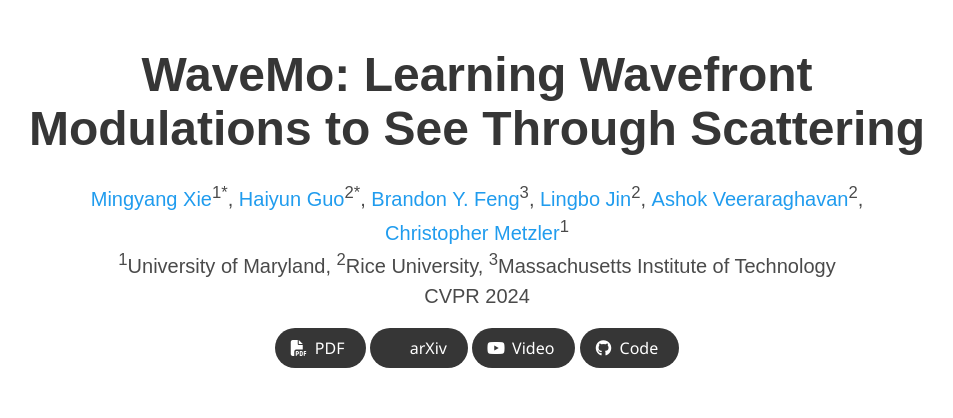
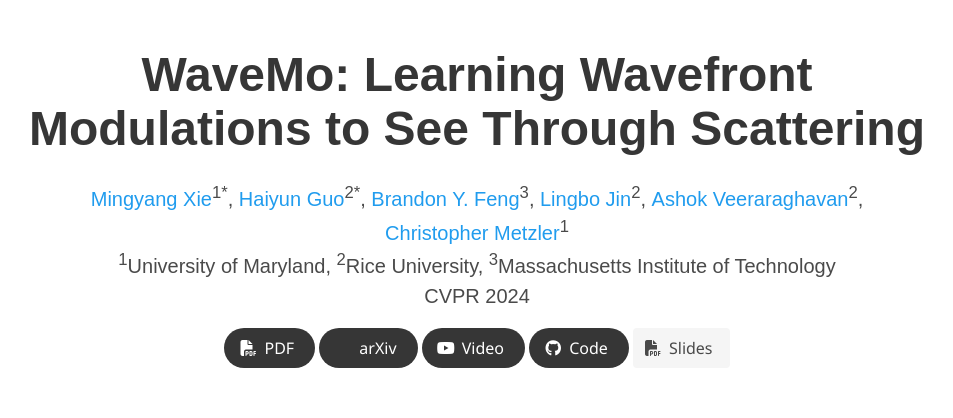
Before and after one commit to wavemo-2024/wavemo-2024.github.io, a plain HTML site: page index.html in a window 1280 px wide. Shown: the top 418 px of the page, without its empty margins (163-1116 px from the left). Drawn offline with nearby package versions, Linux system fonts and the light colour scheme; some icons are missing; a web font is replaced by a local one.

Commit message:
Update Slides

```diff
--- a/index.html
+++ b/index.html
@@ -163,6 +163,24 @@
                   </span>
                   <span>Code</span>
                   </a>
+              </span>
+
+              <span class="link-block">
+                <!-- <a href="https://openaccess.thecvf.com/content/CVPR2024/papers/Xie_WaveMo_Learning_Wavefront_Modulations_to_See_Through_Scattering_CVPR_2024_paper.pdf"
+                   class="external-link button is-normal is-rounded is-dark">
+                  <span class="icon">
+                      <i class="fas fa-file-pdf"></i>
+                  </span>
+                  <span>Slides</span>
+                </a> -->
+
+                <a class="external-link button is-light" href="assets/slides.pdf" target="_blank">
+                  <span class="icon">
+                    <i class="fas fa-file-pdf"></i>
+                </span>
+                <span>Slides</span>
+
+                </a>
               </span>
               <!-- Dataset Link. -->
               <!-- <span class="link-block">
```
Also changed, not shown: 1 other file.
